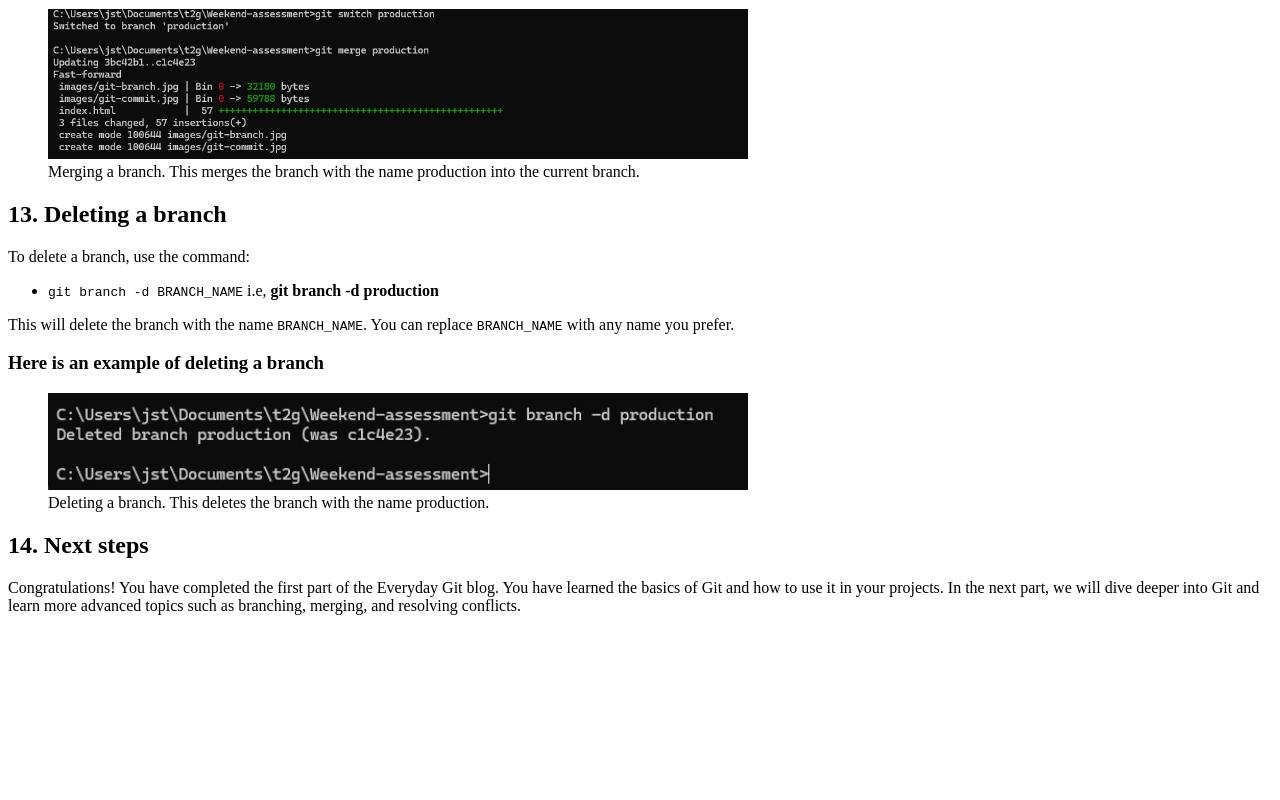
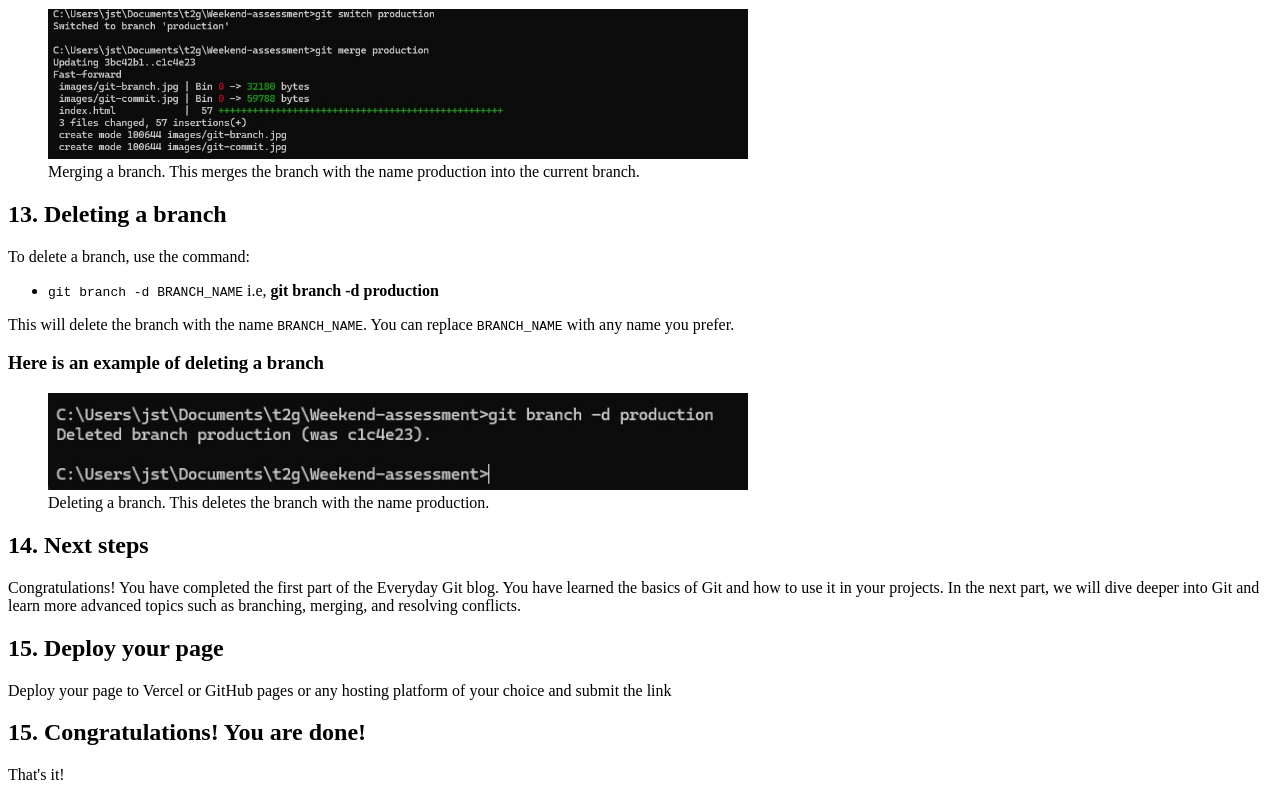
Before and after one commit to sakamw/blog-html, a plain HTML site: page index.html in a window 1280 px wide. Shown: the part 4728-5528 px from the top of the page. Before the commit the page ends 5359 px from the top, so only its background shows below. Drawn offline with Linux system fonts and the light colour scheme.

Commit message:
add numbers 14 and 15

```diff
--- a/index.html
+++ b/index.html
@@ -425,7 +425,13 @@
           deeper into Git and learn more advanced topics such as
           branching, merging, and resolving conflicts.
         </p>
-      </div>
+
+        <h2>15. Deploy your page</h2>
+        <p>Deploy your page to Vercel or GitHub pages or any hosting platform of your choice and submit the link</p>
+
+        <h2>15. Congratulations! You are done!</h2>
+        <p>That's it!</p>
+    </div>
 </body>
 
 </html>
```
